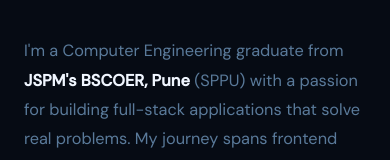
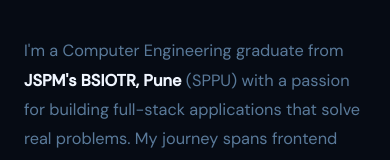
Before and after one commit to Ankushfalke/portfolio, a React (Vite) app in the folder frontend/: page / in a window 390 px wide. Shown: the part 1389-1549 px from the top of the page. Built offline with nearby package versions, Linux system fonts and the light colour scheme; no server answers.

Commit message:
fix: mobile photo center and college name

```diff
--- a/frontend/src/components/About.jsx
+++ b/frontend/src/components/About.jsx
@@ -29,7 +29,7 @@
 
             <p style={{ color: 'var(--text-muted)', lineHeight: 1.8, marginBottom: '20px', fontSize: '1.02rem' }}>
               I'm a Computer Engineering graduate from{' '}
-              <strong style={{ color: 'var(--text-bright)' }}>JSPM's BSCOER, Pune</strong> (SPPU)
+              <strong style={{ color: 'var(--text-bright)' }}>JSPM's BSIOTR, Pune</strong> (SPPU)
               with a passion for building full-stack applications that solve real problems.
               My journey spans frontend development with React, backend with Python Flask,
               and quality assurance — giving me a unique end-to-end perspective.
--- a/frontend/src/components/Experience.jsx
+++ b/frontend/src/components/Experience.jsx
@@ -21,7 +21,7 @@
 const EDUCATION = [
   {
     degree: 'B.E. in Computer Engineering',
-    institution: 'JSPM\'s BSCOER — Savitribai Phule Pune University',
+    institution: 'JSPM\'s BSIOTR — Savitribai Phule Pune University',
     period: '2021 – 2025',
     score: 'CGPA: 8.45',
     color: 'var(--pink)',
--- a/frontend/src/components/Hero.jsx
+++ b/frontend/src/components/Hero.jsx
@@ -240,11 +240,14 @@
           to { transform: rotate(360deg); }
         }
         @media (max-width: 768px) {
-          .hero-grid {
-            grid-template-columns: 1fr !important;
-          }
-
-        }
+  .hero-grid {
+    grid-template-columns: 1fr !important;
+  }
+  .hero-avatar-wrap {
+    display: flex !important;
+    justify-content: center !important;
+  }
+}
       `}</style>
     </section>
   )
```
